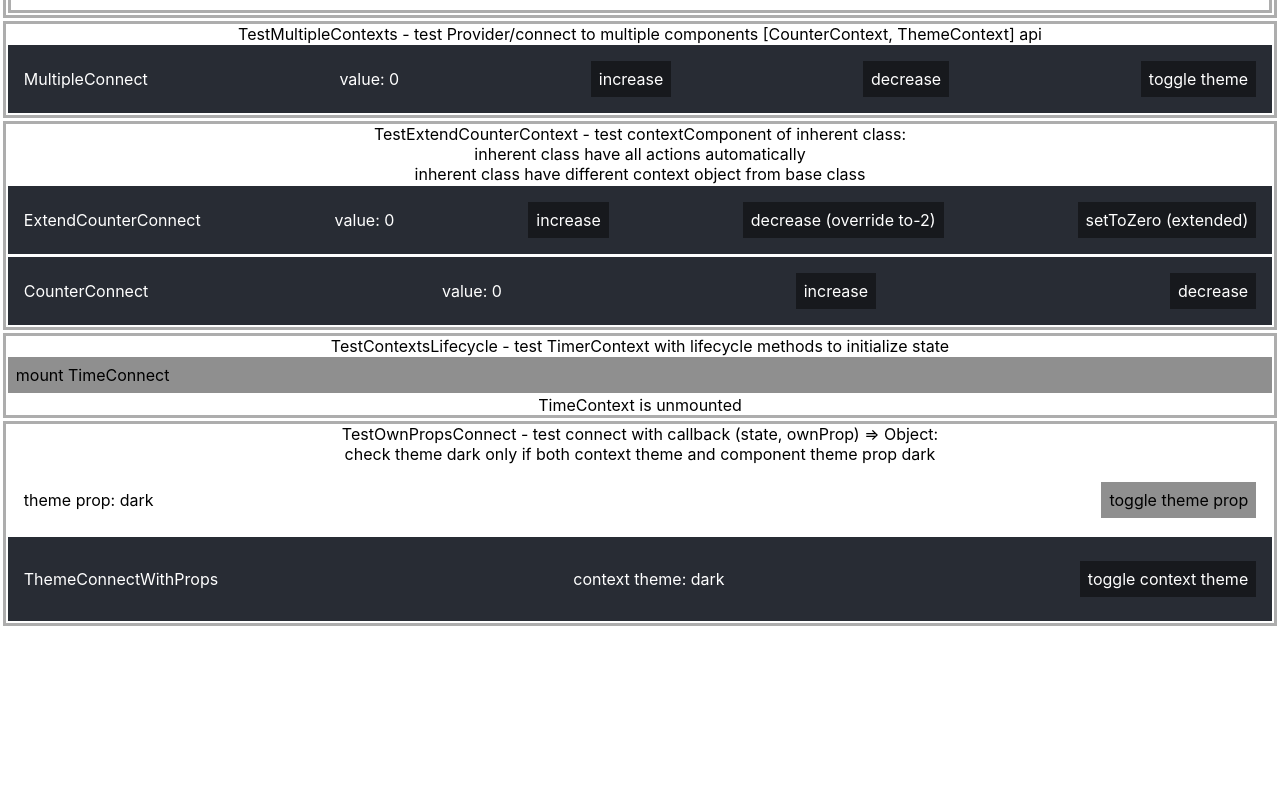
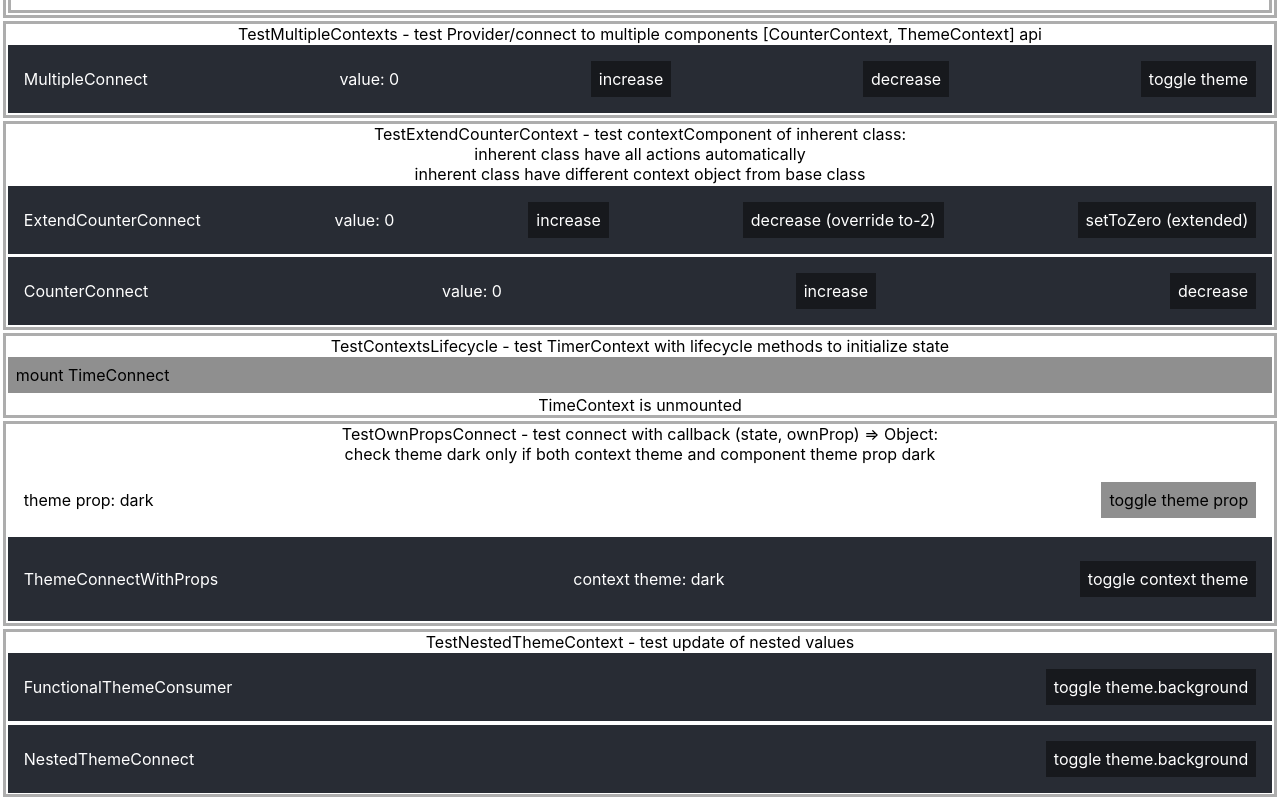
Before and after one commit to YehudaGold/context-component, a React (Create React App) app: page / in a window 1280 px wide. Shown: the part 571-1371 px from the top of the page. Before the commit the page ends 1200 px from the top, so only its background shows below. Built offline with nearby package versions, Linux system fonts and the light colour scheme.

Commit message:
added TestNestedThemeContext

```diff
--- a/src/App.js
+++ b/src/App.js
@@ -4,6 +4,7 @@ import './App.css';
 import TestContextsLifecycle from './Components/TestContextsLifecycle';
 import TestExtendCounterContext from './Components/TestExtendCounterContext';
 import TestMultipleContexts from './Components/TestMultiplyContexts';
+import TestNestedThemeContext from './Components/TestNestedThemeContext';
 import TestOwnPropsConnect from './Components/TestOwnPropsConnect';
 import TestSubThemeContext from './Components/TestSubThemeContext';
 import TestThemeContext from './Components/TestThemeContext';
@@ -17,6 +18,7 @@ const App = () => (
         <TestExtendCounterContext />
         <TestContextsLifecycle />
         <TestOwnPropsConnect />
+        <TestNestedThemeContext />
     </div>
 );
 
--- /dev/null
+++ b/src/Components/NestedTheme/FunctionalNestedTThemeConsumer.jsx
@@ -0,0 +1,16 @@
+import React from 'react';
+
+import NestedThemeContext from '../../Contexts/NestedThemeContext';
+import Button from '../Generic/Button';
+
+const FunctionalNestedThemeConsumer = () => (
+    <NestedThemeContext.Consumer>
+        {context =>
+            <div className={context.state.theme.background}>
+                FunctionalThemeConsumer
+                <Button handelClick={context.actions.toggleTheme} text="toggle theme.background" />
+            </div>}
+    </NestedThemeContext.Consumer>
+);
+
+export default FunctionalNestedThemeConsumer;
--- /dev/null
+++ b/src/Components/NestedTheme/NestedThemeConnect.jsx
@@ -0,0 +1,30 @@
+import PropTypes from 'prop-types';
+import React, {PureComponent} from 'react';
+
+import NestedThemeContext from '../../Contexts/NestedThemeContext';
+import Button from '../Generic/Button';
+
+class NestedThemeConnect extends PureComponent {
+
+    static propTypes = {
+        theme: PropTypes.string.isRequired,
+        toggleTheme: PropTypes.func.isRequired
+    }
+
+    render() {
+        const {toggleTheme, theme} = this.props;
+
+        return (
+            <div className={theme.background}>
+                NestedThemeConnect
+                <Button handelClick={toggleTheme} text="toggle theme.background" />
+            </div>
+        );
+    }
+
+}
+
+const mapStateToProps = state => ({theme: state.theme}),
+      mapActionToProps = actions => ({toggleTheme: actions.toggleTheme});
+
+export default NestedThemeContext.connect(mapStateToProps, mapActionToProps)(NestedThemeConnect);
--- /dev/null
+++ b/src/Components/TestNestedThemeContext.jsx
@@ -0,0 +1,16 @@
+import React from 'react';
+
+import NestedThemeContext from '../Contexts/NestedThemeContext';
+import FunctionalNestedThemeConsumer from './NestedTheme/FunctionalNestedTThemeConsumer';
+import NestedThemeConnect from './NestedTheme/NestedThemeConnect';
+
+const TestNestedThemeContext = () =>
+    <NestedThemeContext>
+        <div className="list">
+            TestNestedThemeContext - test update of nested values
+            <FunctionalNestedThemeConsumer />
+            <NestedThemeConnect />
+        </div>
+    </NestedThemeContext>;
+
+export default TestNestedThemeContext;
--- /dev/null
+++ b/src/Contexts/NestedThemeContext.jsx
@@ -0,0 +1,15 @@
+import ContextComponent from '../lib';
+
+export default class NestedThemeContext extends ContextComponent {
+
+    state = {theme: {background: 'dark'}}
+
+    toggleTheme = () => {
+        this.setState(state => (
+            state.theme.background === 'dark'
+                ? {theme: {background: 'light'}}
+                : {theme: {background: 'dark'}}
+        ));
+    }
+
+}
```
